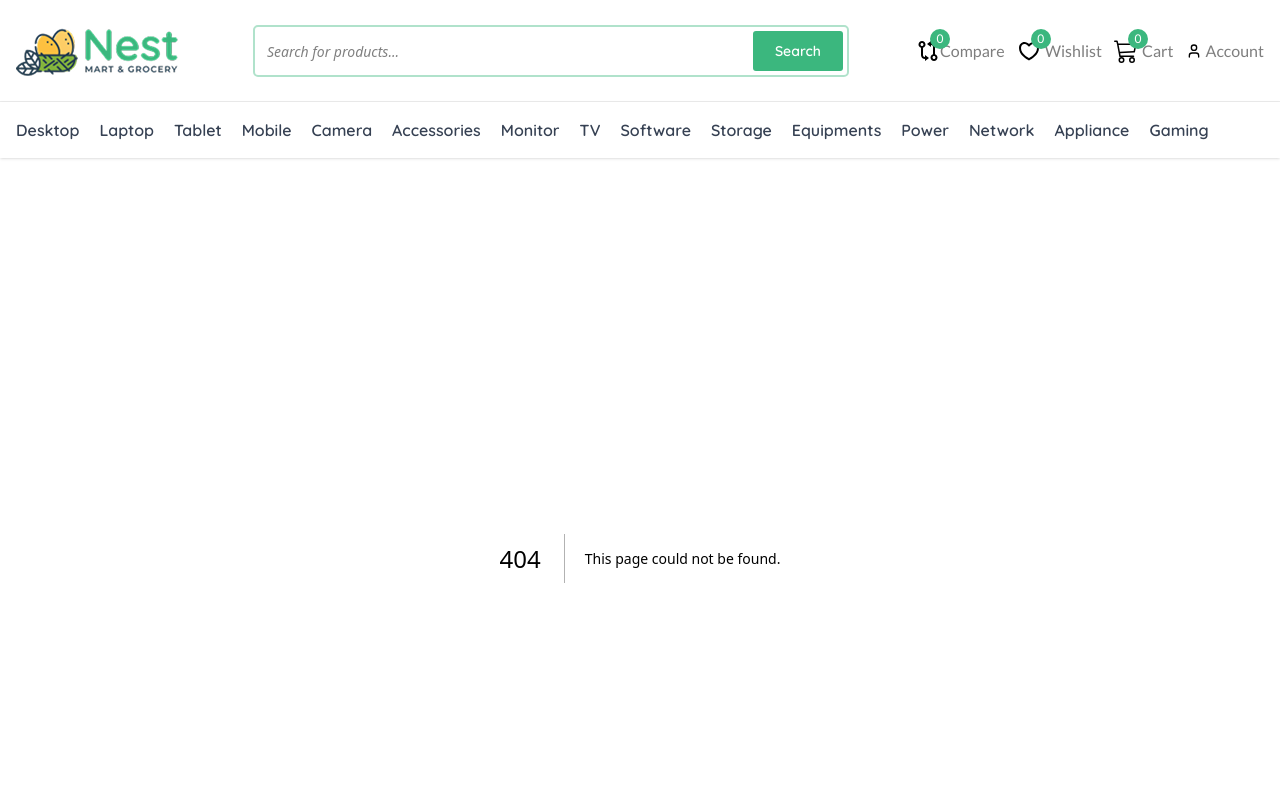
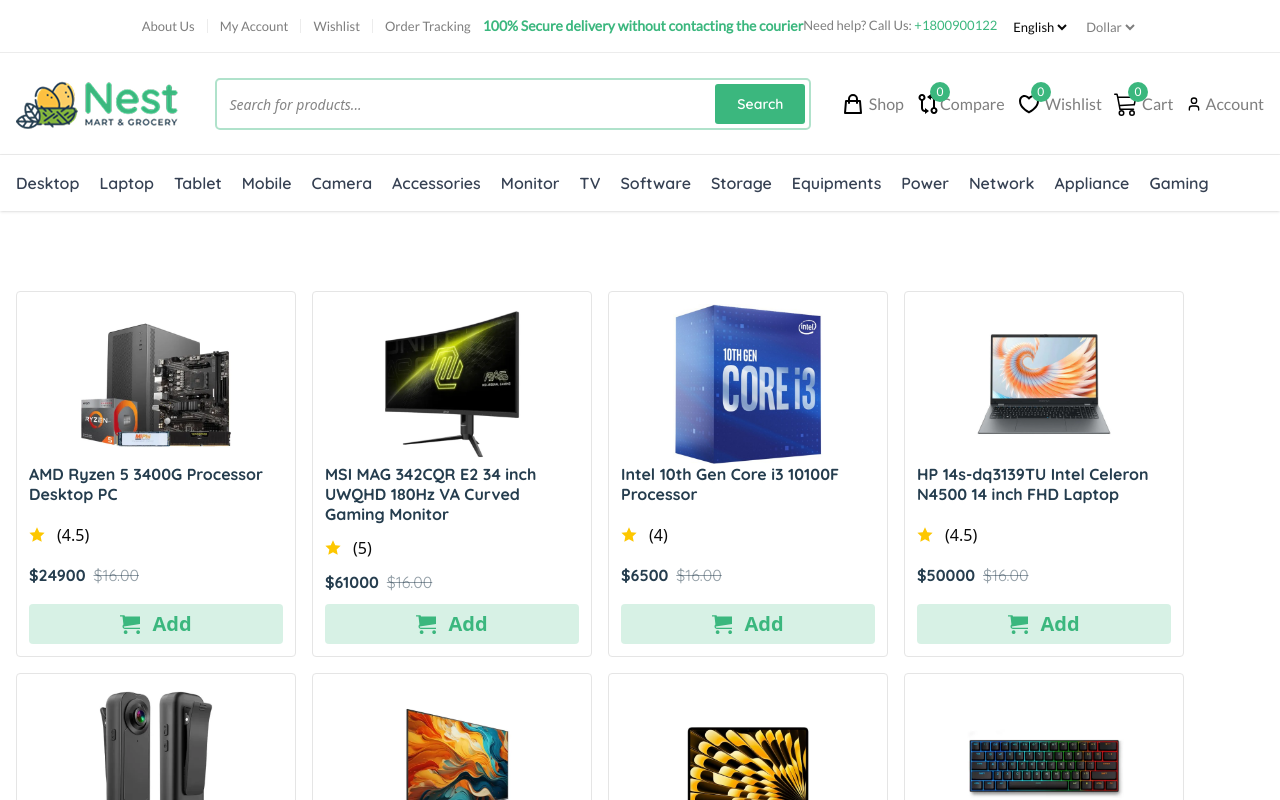
Before and after one commit to Towhid-22/Fashvio, a Next.js app in the folder client/: page /shop in a window 1280 px wide. Before the commit this address had no page. Shown: the top 800 px of the page. Built offline with nearby package versions, Linux system fonts and the light colour scheme.

Commit message:
shop page design done

```diff
--- a/client/public/index.js
+++ b/client/public/index.js
@@ -461,7 +461,7 @@
   },
   {
     id: 10,
-    title: "APOLLO 650VA 300W UPS",
+    title: "APOLLO 650VA 300W UPS APOLLO 650VA 300W UPS",
     img: "./products/ups.png",
     price: 3450,
     rating: 4.5,
--- /dev/null
+++ b/client/src/app/shop/layout.jsx
@@ -0,0 +1,7 @@
+import React from "react";
+
+const layout = ({ children }) => {
+  return <div>{children}</div>;
+};
+
+export default layout;
--- /dev/null
+++ b/client/src/app/shop/page.jsx
@@ -0,0 +1,12 @@
+import Shop from "@/components/shop/Shop";
+import React from "react";
+
+const page = () => {
+  return (
+    <div>
+      <Shop />
+    </div>
+  );
+};
+
+export default page;
--- a/client/src/components/navbar/Navbar.jsx
+++ b/client/src/components/navbar/Navbar.jsx
@@ -6,7 +6,7 @@
 const Navbar = () => {
   return (
     <div>
-      {/* <NavbarTop /> */}
+      <NavbarTop />
       <NavbarCenter />
       <NavbarBottom />
     </div>
--- a/client/src/components/navbar/NavbarBottom.jsx
+++ b/client/src/components/navbar/NavbarBottom.jsx
@@ -50,7 +50,7 @@
               <p className="hover:text-primaryColor transition">{item.name}</p>
 
               {item.subcategory && (
-                <ul className="absolute left-0 top-8 mt-2 w-[160px] bg-white border border-gray-200 rounded-[4px] shadow-lg opacity-0 invisible group-hover:opacity-100 group-hover:visible transition-all duration-300 z-10">
+                <ul className="absolute left-0 top-8 mt-2 w-40 bg-white border border-gray-200 rounded-[5px] shadow-lg opacity-0 invisible group-hover:opacity-100 group-hover:visible transition-all duration-300 z-10">
                   {item.subcategory.map((sub) => (
                     <li
                       key={sub.id}
--- a/client/src/components/navbar/NavbarCenter.jsx
+++ b/client/src/components/navbar/NavbarCenter.jsx
@@ -5,13 +5,14 @@
 import { LuUser } from "react-icons/lu";
 import { LiaLongArrowAltRightSolid } from "react-icons/lia";
 import Link from "next/link";
+import { HiOutlineShoppingBag } from "react-icons/hi";
 
 const NavbarCenter = () => {
   return (
     <div className="border-b border-borderColor py-6">
       <div className="mx-auto max-w-[1580px] px-4 ">
         <div className="flex items-center justify-between">
-          <div className="flex itecms-center gap-[30px]">
+          <div className="flex items-center gap-[30px]">
             {/* Logo */}
             <Link href="/">
               <img src="/logo.png" alt="logo" className="cursor-pointer" />
@@ -37,12 +38,18 @@
             <ul className="flex items-center gap-3">
               <li className="font-lato leading-4 text-secondaryColor flex items-center gap-1 cursor-pointer">
                 <Link
-                  href="/compare"
-                  className="flex items-center justify-center"
+                  href="/shop"
+                  className="flex items-center justify-center gap-1"
                 >
+                  <HiOutlineShoppingBag className="text-2xl text-black" />
+                  Shop
+                </Link>
+              </li>
+              <li className="font-lato leading-4 text-secondaryColor flex items-center gap-1 cursor-pointer">
+                <Link href="/compare" className="flex items-center">
                   <div className="relative">
                     <BiGitCompare className="text-2xl text-black" />
-                    <sup className="w-5 h-5 bg-primaryColor rounded-full flex items-center justify-center text-white text-[12px] absolute top-[-10px] right-[-10px]">
+                    <sup className="w-5 h-5 bg-primaryColor rounded-full flex items-center justify-center text-white text-[12px] absolute -top-2.5 -right-2.5">
                       0
                     </sup>
                   </div>
@@ -50,19 +57,21 @@
                 </Link>
               </li>
               <li className="font-lato leading-4 text-secondaryColor flex items-center gap-1 cursor-pointer">
+                <Link href="#" className="flex items-center gap-1">
                   <div className="relative">
                     <RiHeart3Line className="text-2xl text-black" />
-                  <sup className="w-5 h-5 bg-primaryColor rounded-full flex items-center justify-center text-white text-[12px] absolute top-[-10px] right-[-10px]">
+                    <sup className="w-5 h-5 bg-primaryColor rounded-full flex items-center justify-center text-white text-[12px] absolute -top-2.5 -right-2.5">
                       0
                     </sup>
                   </div>
                   Wishlist
+                </Link>
               </li>
               <li className="font-lato leading-4 text-secondaryColor flex items-center gap-1 cursor-pointer">
                 <Link href="/cart" className="flex items-center gap-1">
                   <div className="relative">
                     <BsCart3 className="text-2xl text-black" />
-                    <sup className="w-5 h-5 bg-primaryColor rounded-full flex items-center justify-center text-white text-[12px] absolute top-[-10px] right-[-10px]">
+                    <sup className="w-5 h-5 bg-primaryColor rounded-full flex items-center justify-center text-white text-[12px] absolute -top-2.5 -right-2.5">
                       0
                     </sup>
                   </div>
--- a/client/src/components/services/Service.jsx
+++ b/client/src/components/services/Service.jsx
@@ -3,11 +3,13 @@
 import { TbTruckDelivery } from "react-icons/tb";
 import { GiReturnArrow } from "react-icons/gi";
 import { ImHeadphones } from "react-icons/im";
+import Link from "next/link";
 
 const Service = () => {
   return (
     <div className="mx-auto max-w-[1580px] px-4">
       <div className="grid grid-cols-1 sm:grid-cols-2 lg:grid-cols-3 xl:grid-cols-4 gap-4 place-items-center xl:px-20">
+        <Link href="/complain">
           <div className="flex gap-2.5 bg-white shadow-xs rounded-[5px] cursor-pointer w-[298px] border p-4 mt-3 sm:mt-2">
             <div className="flex items-center justify-center bg-primaryColor text-white rounded-full w-12 h-12">
               <BiMessageSquareError className="text-2xl" />
@@ -19,6 +21,7 @@
               <p className="font-lato">Share your exprerience</p>
             </div>
           </div>
+        </Link>
         <div className="flex gap-2.5 bg-white shadow-xs rounded-[5px] cursor-pointer w-[298px] border p-4 mt-3 sm:mt-2">
           <div className="flex items-center justify-center bg-primaryColor text-white rounded-full w-12 h-12">
             <TbTruckDelivery className="text-2xl" />
--- /dev/null
+++ b/client/src/components/shop/Shop.jsx
@@ -0,0 +1,70 @@
+import React from "react";
+import { RiStarFill } from "react-icons/ri";
+import { ImCart } from "react-icons/im";
+import { FaRegHeart } from "react-icons/fa6";
+import { LuArrowRightLeft } from "react-icons/lu";
+import { MdRemoveRedEye } from "react-icons/md";
+import { products } from "../../../public";
+
+/* <LuArrowRightLeft />; <FaRegHeart /> <MdRemoveRedEye />*/
+
+const Shop = () => {
+  return (
+    <div className="max-w-[1580px] mx-auto px-4 mt-20">
+      <div>
+        <div className="flex flex-wrap gap-4 justify-center xl:justify-start cursor-pointer">
+          {products.map((product) => (
+            <div
+              key={product.id}
+              className="border w-[280px] rounded p-3 flex flex-col justify-between gap-3 group relative"
+            >
+              <div className="">
+                <div className="w-full flex items-center justify-center">
+                  <img src={product.img} alt={product.title} className="w-40" />
+                </div>
+                <p className="font-quicksand font-bold leading-5 text-textPrimary">
+                  {product.title}
+                </p>
+              </div>
+              <div className="flex items-center gap-3">
+                <RiStarFill className="text-yellow-400" />
+                <span>({product.rating})</span>
+              </div>
+              <div className="font-quicksand font-bold leading-5 text-textPrimary flex items-center gap-2">
+                <p>${product.price}</p>
+                <del className="font-normal text-textPrimary/50">$16.00</del>
+              </div>
+              <div className="w-full">
+                <button className="text-primaryColor w-full bg-primaryColor/20 flex items-center justify-center text-xl py-1.5 px-2 font-bold cursor-pointer rounded gap-3">
+                  <ImCart /> Add
+                </button>
+              </div>
+              <ul className="absolute top-1 right-1 hidden items-center gap-1 group-hover:flex group-hover:flex-col group-hover:gap-1">
+                <li
+                  title="Add to Compare"
+                  className="border size-9 rounded-full flex items-center justify-center hover:bg-primaryColor text-textPrimary hover:text-white font-bold transition-all duration-300 cursor-pointer"
+                >
+                  <LuArrowRightLeft />
+                </li>
+                <li
+                  title="Add to Favorite"
+                  className="border size-9 rounded-full flex items-center justify-center hover:bg-primaryColor text-textPrimary hover:text-white font-bold transition-all duration-300 cursor-pointer"
+                >
+                  <FaRegHeart />
+                </li>
+                <li
+                  title="Quick View"
+                  className="border size-9 rounded-full flex items-center justify-center hover:bg-primaryColor text-textPrimary hover:text-white font-bold transition-all duration-300 cursor-pointer"
+                >
+                  <MdRemoveRedEye />
+                </li>
+              </ul>
+            </div>
+          ))}
+        </div>
+      </div>
+    </div>
+  );
+};
+
+export default Shop;
```
Also changed, not shown: client/public/products/laptop.png (added). Lines whose indentation alone changed are shown as unchanged.
